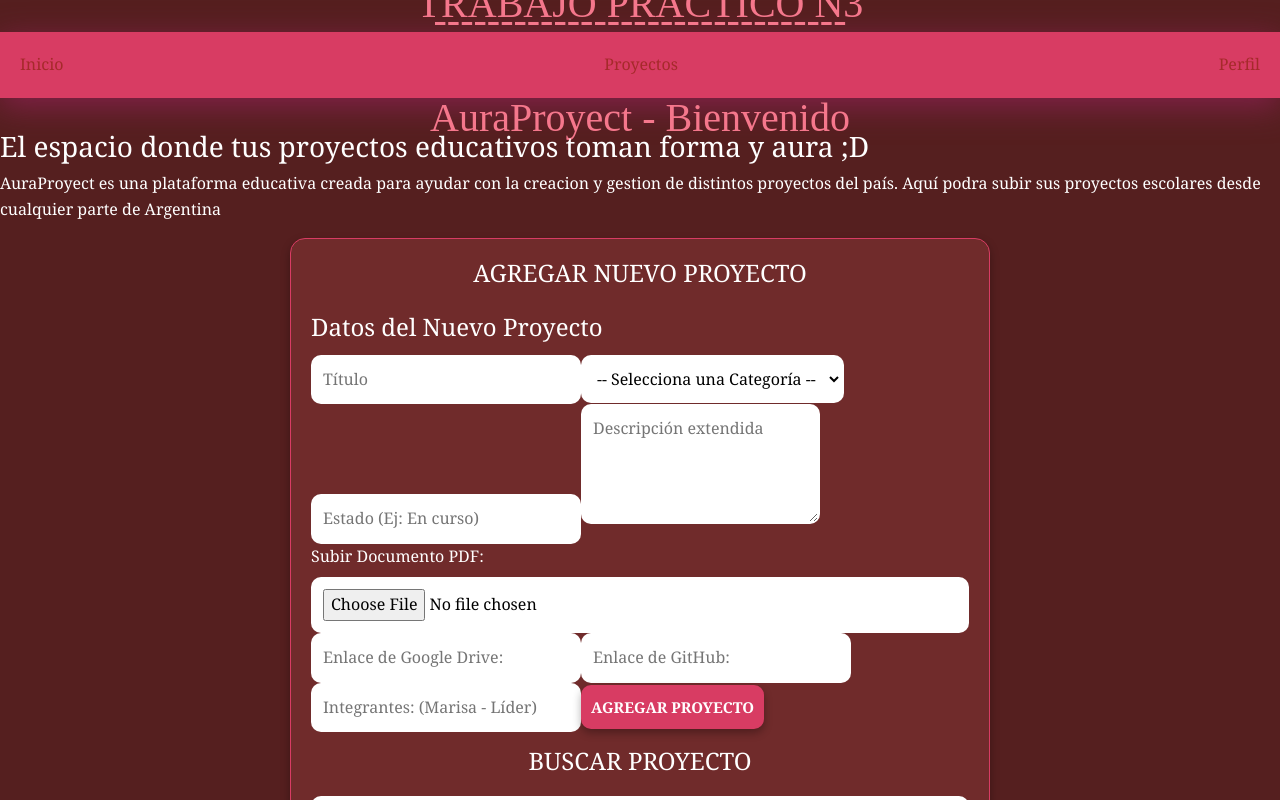
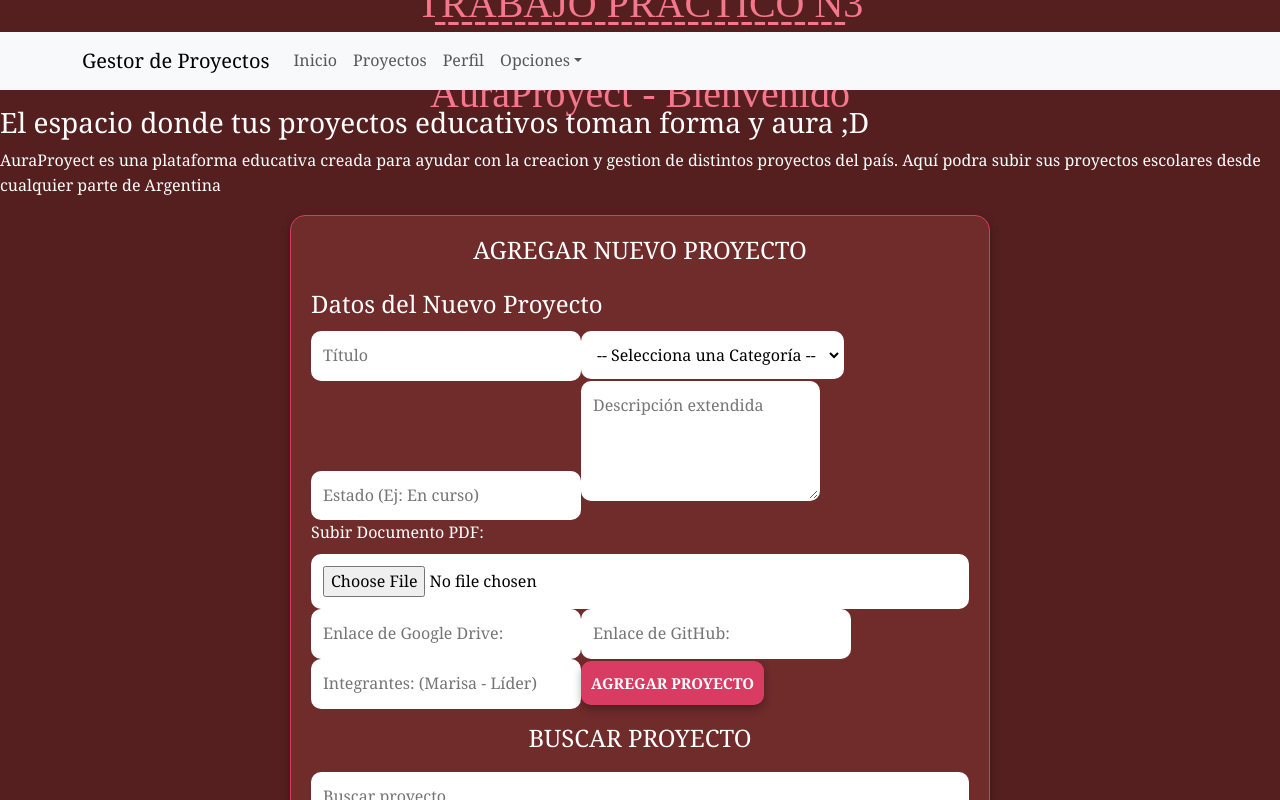
Before and after one commit to Meliip414/PV_tp3_grupo16, a React (Vite) app in the folder pv_tp3_grupo16/: page / in a window 1280 px wide. Shown: the top 800 px of the page. Built offline with nearby package versions, Linux system fonts and the light colour scheme.

Commit message:
Modificación del componente Nav - Josefina Rios

```diff
--- a/pv_tp3_grupo16/src/components/FormProyecto.jsx
+++ b/pv_tp3_grupo16/src/components/FormProyecto.jsx
@@ -150,6 +150,7 @@
                 onChange={handleBuscar}
                 placeholder="Buscar proyecto"
             />
+
         </div>
     );
 };
--- a/pv_tp3_grupo16/src/components/ListarProyectos.jsx
+++ b/pv_tp3_grupo16/src/components/ListarProyectos.jsx
@@ -1,7 +1,8 @@
 import CardProyecto from './CardProyecto';
+import Alert from 'react-bootstrap/Alert';
 
 const ListarProyectos = ({ proyectos, verDetalle, eliminar }) => {
-    if (proyectos.length === 0) return <p>No hay proyectos registrados.</p>;
+    if (proyectos.length === 0) return <Alert variant="warning">No hay proyectos registrados.</Alert>;
 
     return (
         <section className='contenedor-tarjetas'>
--- a/pv_tp3_grupo16/src/components/Nav.jsx
+++ b/pv_tp3_grupo16/src/components/Nav.jsx
@@ -1,16 +1,71 @@
-const Nav = () => {
+import Container from 'react-bootstrap/Container';
+import Nav from 'react-bootstrap/Nav';
+import Navbar from 'react-bootstrap/Navbar';
+import NavDropdown from 'react-bootstrap/NavDropdown';
 
-   const menu = ["Inicio", "Proyectos", "Perfil"];
+const Navegacion = () => {
 
-   return (
-    <nav>
-        <ul>
-            {menu.map((men) => (
-                <a key={men} href="#">{men}</a>
-            ))}
-        </ul>
-    </nav>
-   )
-};
+  return (
 
-export default Nav;
+    <Navbar expand="lg" className="bg-body-tertiary">
+
+      <Container>
+
+        <Navbar.Brand href="#home">
+          Gestor de Proyectos
+        </Navbar.Brand>
+
+        <Navbar.Toggle aria-controls="basic-navbar-nav" />
+
+        <Navbar.Collapse id="basic-navbar-nav">
+
+          <Nav className="me-auto">
+
+            <Nav.Link href="#home">
+              Inicio
+            </Nav.Link>
+
+            <Nav.Link href="#link">
+              Proyectos
+            </Nav.Link>
+
+            <Nav.Link href="#link">
+              Perfil
+            </Nav.Link>
+
+            <NavDropdown
+              title="Opciones"
+              id="basic-nav-dropdown"
+            >
+
+              <NavDropdown.Item href="#action/3.1">
+                Agregar Proyecto
+              </NavDropdown.Item>
+
+              <NavDropdown.Item href="#action/3.2">
+                Buscar Proyecto
+              </NavDropdown.Item>
+
+              <NavDropdown.Item href="#action/3.3">
+                Ver Detalle
+              </NavDropdown.Item>
+
+              <NavDropdown.Divider />
+
+              <NavDropdown.Item href="#action/3.4">
+                Registro de Actividad
+              </NavDropdown.Item>
+
+            </NavDropdown>
+
+          </Nav>
+
+        </Navbar.Collapse>
+
+      </Container>
+
+    </Navbar>
+  );
+}
+
+export default Navegacion;
--- a/pv_tp3_grupo16/src/views/Proyectos.jsx
+++ b/pv_tp3_grupo16/src/views/Proyectos.jsx
@@ -5,6 +5,7 @@
 import DetalleProyecto from '../components/DetalleProyecto';
 import ListarProyectos from '../components/ListarProyectos';
 import RegistroActividad from '../components/RegistroActividad';
+
 
 const Proyectos = () => {
 
@@ -42,6 +43,7 @@
     const agregar = (nuevoProyecto) => {
         proyectoService.agregarProyecto(nuevoProyecto);
         setProyectos(proyectoService.obtenerProyectosVisibles());
+
     }
 
     const cerrarDetalle = () => {
@@ -51,6 +53,7 @@
     const verDetalle = (proyecto) => {
         setProyectoSeleccionado(proyecto);
     }
+
 
     return (
         <div>
@@ -71,6 +74,7 @@
                 actualizacion={actualizacion}
             />
         </div>
+
     )
 }
 export default Proyectos;
```
